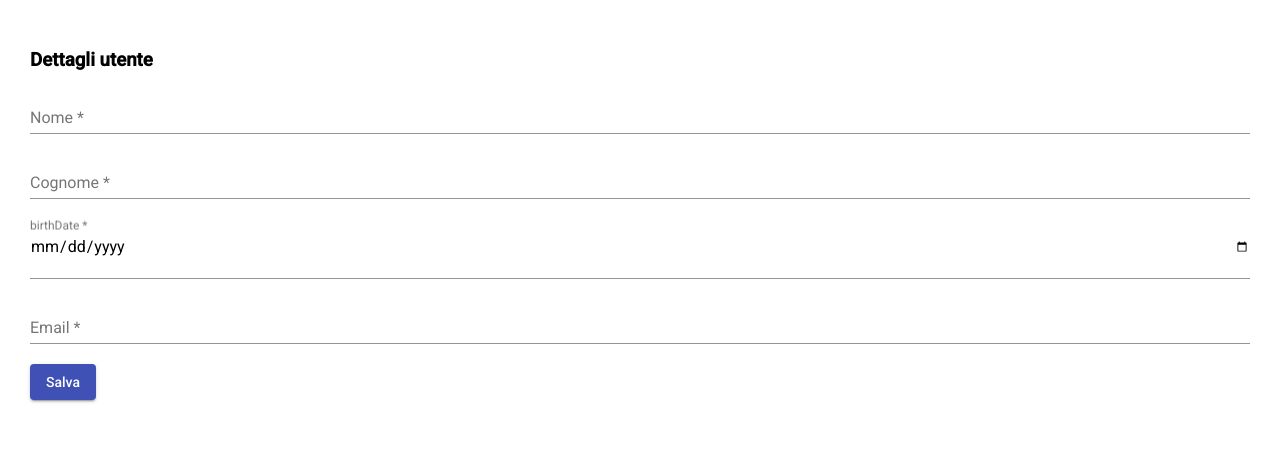
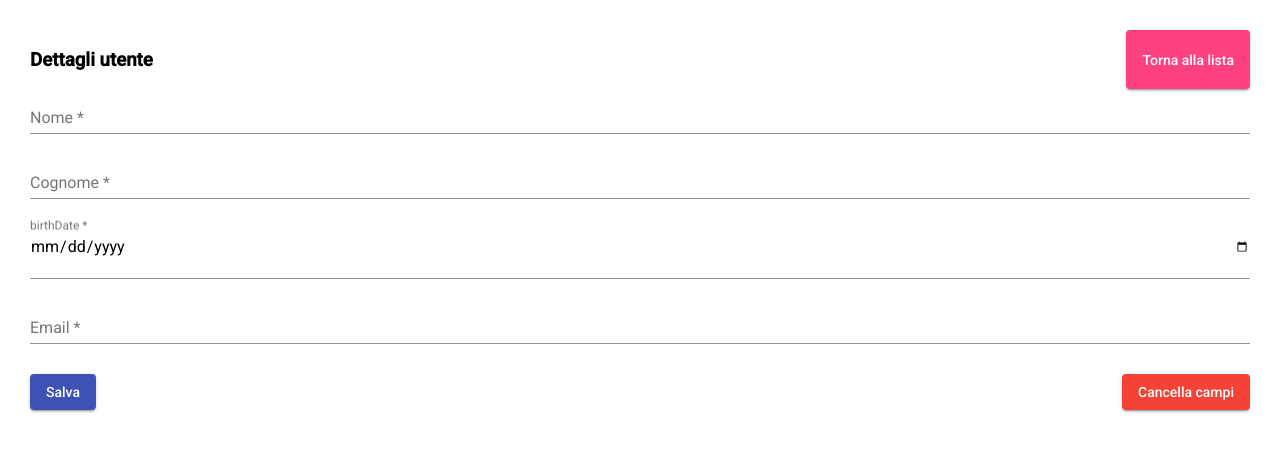
Before and after one commit to Daudr/oneday-business-case, an Angular app: page /users in a window 1280 px wide. Both pictures are taken after a click on the button "Aggiungi utente". Shown: the top 452 px of the page. Built offline with nearby package versions, Linux system fonts and the light colour scheme; data requests are answered from the project's data file.

Commit message:
feat(UserDetailComponent): add goBack method

```diff
--- a/src/app/features/users/user-detail/user-detail.component.html
+++ b/src/app/features/users/user-detail/user-detail.component.html
@@ -1,4 +1,7 @@
-<h3>Dettagli utente</h3>
+<div fxLayout="row" fxLayoutAlign="space-between">
+  <h3>Dettagli utente</h3>
+  <button mat-raised-button color="accent" (click)="goBack()">Torna alla lista</button>
+</div>
 
 <div fxLayout="row wrap" fxLayoutAlign="space-between center">
   <app-user-form fxFlexFill [user]="user$ | async" (save)="onSave($event)"></app-user-form>
--- a/src/app/features/users/user-detail/user-detail.component.ts
+++ b/src/app/features/users/user-detail/user-detail.component.ts
@@ -16,11 +16,7 @@ export class UserDetailComponent implements OnInit, OnDestroy {
   public user$: Observable<User>;
   private destroyed$ = new Subject<boolean>();
 
-  constructor(
-    private router: Router,
-    private route: ActivatedRoute,
-    private usersService: UsersService,
-  ) {}
+  constructor(private router: Router, private route: ActivatedRoute, private usersService: UsersService) {}
 
   ngOnInit() {
     if (this.route.snapshot.params.id !== `new`) {
@@ -31,7 +27,17 @@ export class UserDetailComponent implements OnInit, OnDestroy {
   }
 
   onSave(user: User) {
-    this.usersService.saveUser(user).pipe(takeUntil(this.destroyed$), tap(_ => this.router.navigate([`..`]))).subscribe();
+    this.usersService
+      .saveUser(user)
+      .pipe(
+        takeUntil(this.destroyed$),
+        tap(_ => this.router.navigate([`..`])),
+      )
+      .subscribe();
+  }
+
+  goBack() {
+    this.router.navigate([`..`]);
   }
 
   ngOnDestroy(): void {
--- a/src/app/shared/components/user-form/user-form.component.html
+++ b/src/app/shared/components/user-form/user-form.component.html
@@ -1,5 +1,5 @@
 <form
-  class="user__form"
+  class="user-form"
   [formGroup]="form"
   (submit)="onSaveUser()"
 >
@@ -24,5 +24,8 @@
     <mat-error *ngIf="email.invalid && email.value">Email non valida</mat-error>
   </mat-form-field>
 
-  <button mat-raised-button color="primary" type="submit">Salva</button>
+  <div class="user-form__actions" fxLayout="row" fxLayoutAlign="space-between">
+    <button mat-raised-button color="primary" type="submit">Salva</button>
+    <button mat-raised-button color="warn" type="reset">Cancella campi</button>
+  </div>
 </form>
--- a/src/app/shared/components/user-form/user-form.component.scss
+++ b/src/app/shared/components/user-form/user-form.component.scss
@@ -0,0 +1,5 @@
+.user-form {
+  &__actions {
+    margin-top: 10px;
+  }
+}
```
